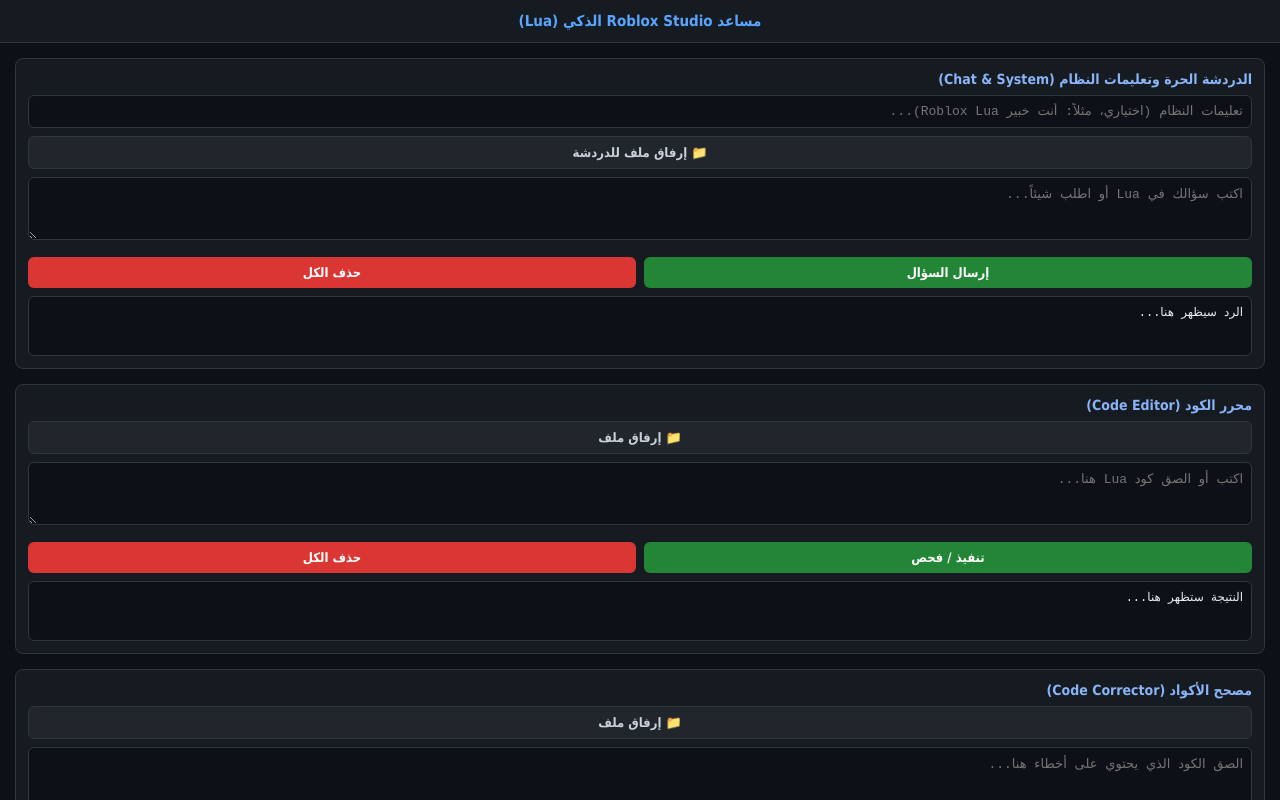
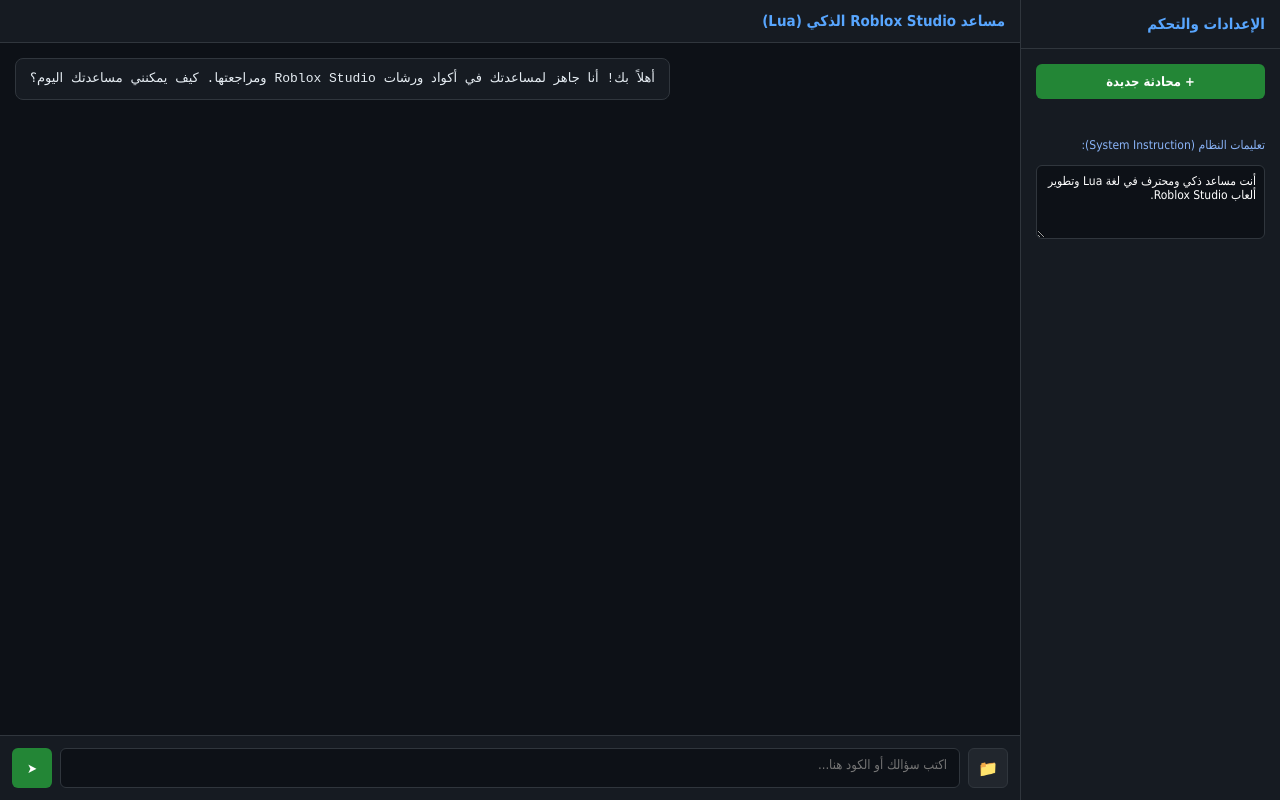
Before and after one commit to Aa0566066500/Ai_lua81, a website: page public/index.html in a window 1280 px wide. Drawn offline with Linux system fonts and the light colour scheme.

Commit message:
Update index.html

```diff
--- a/public/index.html
+++ b/public/index.html
@@ -6,181 +6,200 @@
     <title>مساعد Roblox Studio الذكي</title>
     <style>
         * { box-sizing: border-box; margin: 0; padding: 0; font-family: Tahoma, sans-serif; }
-        body { background-color: #0d1117; color: #c9d1d9; height: 100vh; display: flex; flex-direction: column; overflow: hidden; }
+        body { background-color: #0d1117; color: #c9d1d9; height: 100vh; display: flex; overflow: hidden; }
 
-        header { background: #161b22; padding: max(12px, env(safe-area-inset-top)) 15px 12px 15px; text-align: center; border-bottom: 1px solid #30363d; flex-shrink: 0; z-index: 10; }
-        header h1 { font-size: 15px; color: #58a6ff; font-weight: bold; }
+        /* القائمة الجانبية */
+        .sidebar { width: 260px; background: #161b22; border-left: 1px solid #30363d; display: flex; flex-direction: column; transition: 0.3s; z-index: 100; }
+        .sidebar-header { padding: 15px; border-bottom: 1px solid #30363d; font-weight: bold; color: #58a6ff; font-size: 15px; display: flex; justify-content: space-between; align-items: center; }
+        .sidebar-content { flex: 1; padding: 15px; overflow-y: auto; display: flex; flex-direction: column; gap: 10px; }
+        .sidebar-content label { font-size: 12px; color: #8ab4f8; margin-bottom: 3px; }
+        .sidebar-content input, .sidebar-content textarea { width: 100%; background: #0d1117; border: 1px solid #30363d; color: #fff; padding: 8px; border-radius: 6px; font-size: 12px; }
 
-        .main-container { flex: 1; overflow-y: auto; padding: 15px; display: flex; flex-direction: column; gap: 15px; }
+        .new-chat-btn { background: #238636; color: white; border: none; padding: 10px; border-radius: 6px; cursor: pointer; font-weight: bold; width: 100%; font-size: 13px; }
+        .new-chat-btn:hover { background: #2ea043; }
 
-        .section-box { background: #161b22; border: 1px solid #30363d; border-radius: 8px; padding: 12px; }
-        .section-box h3 { margin-bottom: 8px; color: #8ab4f8; font-size: 14px; }
+        /* منطقة الدردشة الرئيسية */
+        .main-chat-area { flex: 1; display: flex; flex-direction: column; background: #0d1117; height: 100vh; position: relative; }
 
-        textarea, input[type="text"], input[type="file"] { width: 100%; background: #0d1117; border: 1px solid #30363d; color: #fff; padding: 8px; border-radius: 6px; margin-bottom: 8px; resize: vertical; font-family: monospace; font-size: 13px; }
+        .chat-header { background: #161b22; padding: 12px 15px; border-bottom: 1px solid #30363d; display: flex; align-items: center; justify-content: space-between; }
+        .chat-header h2 { font-size: 15px; color: #58a6ff; }
+        .menu-toggle { background: none; border: none; color: #c9d1d9; font-size: 20px; cursor: pointer; display: none; }
 
-        .btn-group { display: flex; gap: 8px; margin-top: 5px; }
-        button { padding: 8px 12px; border: none; border-radius: 6px; cursor: pointer; font-weight: bold; font-size: 13px; }
-        .btn-green { background: #238636; color: #fff; flex: 1; }
-        .btn-green:hover { background: #2ea043; }
-        .btn-red { background: #da3633; color: #fff; flex: 1; }
-        .btn-red:hover { background: #f85149; }
+        .chat-messages { flex: 1; padding: 15px; overflow-y: auto; display: flex; flex-direction: column; gap: 15px; }
 
-        .file-preview { display: flex; align-items: center; justify-content: space-between; background: #21262d; padding: 6px 10px; border-radius: 6px; margin-bottom: 8px; font-size: 12px; border: 1px solid #30363d; }
-        .file-preview span { color: #7ee787; overflow: hidden; text-overflow: ellipsis; white-space: nowrap; max-width: 85%; }
-        .remove-file-btn { background: transparent; color: #f85149; border: none; font-size: 15px; cursor: pointer; padding: 0 5px; font-weight: bold; }
-        .remove-file-btn:hover { color: #ff7b72; }
+        .message { max-width: 80%; padding: 10px 14px; border-radius: 8px; font-size: 13px; line-height: 1.5; word-break: break-word; }
+        .user-message { background: #1f6feb; color: white; align-self: flex-start; }
+        .ai-message { background: #161b22; border: 1px solid #30363d; color: #e6edf3; align-self: flex-end; white-space: pre-wrap; font-family: monospace; }
 
-        .output-box { background: #0d1117; border: 1px solid #30363d; padding: 8px; border-radius: 6px; min-height: 60px; white-space: pre-wrap; margin-top: 8px; font-family: monospace; font-size: 12px; color: #e6edf3; }
+        /* شريط الإدخال السفلي */
+        .chat-input-area { background: #161b22; padding: 12px; border-top: 1px solid #30363d; display: flex; flex-direction: column; gap: 8px; }
+        .file-preview-bar { display: flex; align-items: center; justify-content: space-between; background: #21262d; padding: 5px 10px; border-radius: 6px; font-size: 12px; border: 1px solid #30363d; display: none; }
+        .file-preview-bar span { color: #7ee787; }
+        .remove-file { background: none; border: none; color: #f85149; font-weight: bold; cursor: pointer; font-size: 14px; }
+
+        .input-row { display: flex; gap: 8px; align-items: center; }
+        .input-row textarea { flex: 1; background: #0d1117; border: 1px solid #30363d; color: #fff; padding: 8px 12px; border-radius: 6px; resize: none; height: 40px; font-size: 13px; font-family: Tahoma, sans-serif; }
+        .icon-btn { background: #21262d; border: 1px solid #30363d; color: #c9d1d9; width: 40px; height: 40px; border-radius: 6px; cursor: pointer; display: flex; align-items: center; justify-content: center; font-size: 16px; }
+        .icon-btn:hover { background: #30363d; }
+        .send-btn { background: #238636; color: white; border: none; width: 40px; height: 40px; border-radius: 6px; cursor: pointer; display: flex; align-items: center; justify-content: center; font-weight: bold; }
+        .send-btn:hover { background: #2ea043; }
+
+        /* للشاشات الصغيرة */
+        @media (max-width: 768px) {
+            .sidebar { position: absolute; height: 100%; right: -260px; }
+            .sidebar.active { right: 0; }
+            .menu-toggle { display: block; }
+        }
     </style>
 </head>
 <body>
 
-    <header>
-        <h1>مساعد Roblox Studio الذكي (Lua)</h1>
-    </header>
+    <!-- القائمة الجانبية -->
+    <div class="sidebar" id="sidebar">
+        <div class="sidebar-header">
+            <span>الإعدادات والتحكم</span>
+        </div>
+        <div class="sidebar-content">
+            <button class="new-chat-btn" onclick="clearChat()">+ محادثة جديدة</button>
+            <br>
+            <label for="systemInstructionInput">تعليمات النظام (System Instruction):</label>
+            <textarea id="systemInstructionInput" rows="4" placeholder="مثلاً: أنت خبير في برمجة Roblox Lua وتطوير الألعاب...">أنت مساعد ذكي ومحترف في لغة Lua وتطوير ألعاب Roblox Studio.</textarea>
+        </div>
+    </div>
 
-    <div class="main-container">
-        <!-- قسم الدردشة الحرة وتعليمات النظام -->
-        <div class="section-box">
-            <h3>الدردشة الحرة وتعليمات النظام (Chat & System)</h3>
-            <input type="text" id="systemInstruction" placeholder="تعليمات النظام (اختياري، مثلاً: أنت خبير Roblox Lua)...">
-            <input type="file" id="chatFileInput" style="display:none;" onchange="handleFileSelect('chat')">
-            <button onclick="document.getElementById('chatFileInput').click()" style="background:#21262d; border:1px solid #30363d; color:#c9d1d9; width:100%; margin-bottom:8px;">📁 إرفاق ملف للدردشة</button>
-            <div id="chatFileContainer"></div>
-            <textarea id="chatMessage" placeholder="اكتب سؤالك في Lua أو اطلب شيئاً..." rows="3"></textarea>
-            <div class="btn-group">
-                <button class="btn-green" onclick="runChatAction()">إرسال السؤال</button>
-                <button class="btn-red" onclick="clearChat()">حذف الكل</button>
-            </div>
-            <div class="output-box" id="chatOutput">الرد سيظهر هنا...</div>
+    <!-- منطقة الدردشة الرئيسية -->
+    <div class="main-chat-area">
+        <div class="chat-header">
+            <button class="menu-toggle" onclick="toggleSidebar()">☰</button>
+            <h2>مساعد Roblox Studio الذكي (Lua)</h2>
+            <div style="width: 24px;"></div>
         </div>
 
-        <!-- محرر الكود -->
-        <div class="section-box">
-            <h3>محرر الكود (Code Editor)</h3>
-            <input type="file" id="editorFileInput" style="display:none;" onchange="handleFileSelect('editor')">
-            <button onclick="document.getElementById('editorFileInput').click()" style="background:#21262d; border:1px solid #30363d; color:#c9d1d9; width:100%; margin-bottom:8px;">📁 إرفاق ملف</button>
-            <div id="editorFileContainer"></div>
-            <textarea id="editorCode" placeholder="اكتب أو الصق كود Lua هنا..." rows="3"></textarea>
-            <div class="btn-group">
-                <button class="btn-green" onclick="runEditorAction()">تنفيذ / فحص</button>
-                <button class="btn-red" onclick="clearEditor()">حذف الكل</button>
-            </div>
-            <div class="output-box" id="editorOutput">النتيجة ستظهر هنا...</div>
+        <div class="chat-messages" id="chatMessages">
+            <div class="message ai-message">أهلاً بك! أنا جاهز لمساعدتك في أكواد ورشات Roblox Studio ومراجعتها. كيف يمكنني مساعدتك اليوم؟</div>
         </div>
 
-        <!-- مصحح الأكواد -->
-        <div class="section-box">
-            <h3>مصحح الأكواد (Code Corrector)</h3>
-            <input type="file" id="correctorFileInput" style="display:none;" onchange="handleFileSelect('corrector')">
-            <button onclick="document.getElementById('correctorFileInput').click()" style="background:#21262d; border:1px solid #30363d; color:#c9d1d9; width:100%; margin-bottom:8px;">📁 إرفاق ملف</button>
-            <div id="correctorFileContainer"></div>
-            <textarea id="correctorCode" placeholder="الصق الكود الذي يحتوي على أخطاء هنا..." rows="3"></textarea>
-            <div class="btn-group">
-                <button class="btn-green" onclick="runCorrectorAction()">تصحيح الكود</button>
-                <button class="btn-red" onclick="clearCorrector()">حذف الكل</button>
+        <div class="chat-input-area">
+            <div class="file-preview-bar" id="filePreviewBar">
+                <span id="fileName"></span>
+                <button class="remove-file" onclick="removeFile()">✕</button>
             </div>
-            <div class="output-box" id="correctorOutput">الكود المصحح سيظهر هنا...</div>
+            <div class="input-row">
+                <input type="file" id="fileInput" style="display:none;" onchange="handleFileSelect()">
+                <button class="icon-btn" onclick="document.getElementById('fileInput').click()" title="إرفاق ملف">📁</button>
+                <textarea id="messageInput" placeholder="اكتب سؤالك أو الكود هنا..." rows="1" onkeydown="handleKeyDown(event)"></textarea>
+                <button class="send-btn" onclick="sendMessage()">➤</button>
+            </div>
         </div>
     </div>
 
     <script>
-        let uploadedFiles = { chat: null, editor: null, corrector: null };
+        let attachedFile = null;
 
-        function handleFileSelect(type) {
-            const fileInput = document.getElementById(type + 'FileInput');
-            const container = document.getElementById(type + 'FileContainer');
-            if (fileInput.files && fileInput.files[0]) {
-                const file = fileInput.files[0];
+        function toggleSidebar() {
+            document.getElementById('sidebar').classList.toggle('active');
+        }
+
+        function handleFileSelect() {
+            const input = document.getElementById('fileInput');
+            if (input.files && input.files[0]) {
+                const file = input.files[0];
                 const reader = new FileReader();
                 reader.onload = function(e) {
-                    uploadedFiles[type] = {
+                    attachedFile = {
                         name: file.name,
                         data: e.target.result.split(',')[1],
                         mimeType: file.type || 'text/plain'
                     };
-                    container.innerHTML = `
-                        <div class="file-preview">
-                            <span>📄 ${file.name}</span>
-                            <button class="remove-file-btn" onclick="removeFile('${type}')">✕</button>
-                        </div>
-                    `;
+                    document.getElementById('fileName').innerText = '📄 ' + file.name;
+                    document.getElementById('filePreviewBar').style.display = 'flex';
                 };
                 reader.readAsDataURL(file);
             }
         }
 
-        function removeFile(type) {
-            uploadedFiles[type] = null;
-            document.getElementById(type + 'FileInput').value = '';
-            document.getElementById(type + 'FileContainer').innerHTML = '';
+        function removeFile() {
+            attachedFile = null;
+            document.getElementById('fileInput').value = '';
+            document.getElementById('filePreviewBar').style.display = 'none';
         }
 
         function clearChat() {
-            document.getElementById('chatMessage').value = '';
-            document.getElementById('systemInstruction').value = '';
-            removeFile('chat');
-            document.getElementById('chatOutput').innerText = 'الرد سيظهر هنا...';
+            document.getElementById('chatMessages').innerHTML = `
+                <div class="message ai-message">أهلاً بك! أنا جاهز لمساعدتك في أكواد ورشات Roblox Studio ومراجعتها. كيف يمكنني مساعدتك اليوم؟</div>
+            `;
+            removeFile();
         }
 
-        function clearEditor() {
-            document.getElementById('editorCode').value = '';
-            removeFile('editor');
-            document.getElementById('editorOutput').innerText = 'النتيجة ستظهر هنا...';
+        function handleKeyDown(event) {
+            if (event.key === 'Enter' && !event.shiftKey) {
+                event.preventDefault();
+                sendMessage();
+            }
         }
 
-        function clearCorrector() {
-            document.getElementById('correctorCode').value = '';
-            removeFile('corrector');
-            document.getElementById('correctorOutput').innerText = 'الكود المصحح سيظهر هنا...';
-        }
+        async function sendMessage() {
+            const inputEl = document.getElementById('messageInput');
+            const message = inputEl.value.trim();
+            const systemInstruction = document.getElementById('systemInstructionInput').value;
 
-        async function sendRequest(prompt, imageObj, systemInst, outputId) {
-            const outputEl = document.getElementById(outputId);
-            outputEl.innerText = 'جاري المعالجة...';
+            if (!message && !attachedFile) return;
+
+            const chatMessages = document.getElementById('chatMessages');
+
+            // عرض رسالة المستخدم
+            let userDisplay = message;
+            if (attachedFile) {
+                userDisplay += `\n[ملف مرفق: ${attachedFile.name}]`;
+            }
+
+            const userDiv = document.createElement('div');
+            userDiv.className = 'message user-message';
+            userDiv.innerText = userDisplay;
+            chatMessages.appendChild(userDiv);
+
+            inputEl.value = '';
+            const currentFile = attachedFile;
+            removeFile();
+            chatMessages.scrollTop = chatMessages.scrollHeight;
+
+            // إضافة رسالة "جاري الكتابة..."
+            const loadingDiv = document.createElement('div');
+            loadingDiv.className = 'message ai-message';
+            loadingDiv.innerText = 'جاري المعالجة...';
+            chatMessages.appendChild(loadingDiv);
+            chatMessages.scrollTop = chatMessages.scrollHeight;
+
             try {
                 const res = await fetch('/api/chat', {
                     method: 'POST',
                     headers: { 'Content-Type': 'application/json' },
-                    body: JSON.stringify({ message: prompt, image: imageObj, systemInstruction: systemInst })
+                    body: JSON.stringify({
+                        message: message || "قم بتحليل الملف المرفق",
+                        image: currentFile,
+                        systemInstruction: systemInstruction
+                    })
                 });
+
                 const data = await res.json();
+                chatMessages.removeChild(loadingDiv);
+
+                const aiDiv = document.createElement('div');
+                aiDiv.className = 'message ai-message';
                 if (data.success) {
-                    outputEl.innerText = data.reply;
+                    aiDiv.innerText = data.reply;
                 } else {
-                    outputEl.innerText = 'خطأ: ' + data.error;
+                    aiDiv.innerText = 'خطأ: ' + data.error;
                 }
+                chatMessages.appendChild(aiDiv);
             } catch (err) {
-                outputEl.innerText = 'حدث خطأ في الاتصال بالخادم.';
+                chatMessages.removeChild(loadingDiv);
+                const errorDiv = document.createElement('div');
+                errorDiv.className = 'message ai-message';
+                errorDiv.innerText = 'حدث خطأ في الاتصال بالخادم.';
+                chatMessages.appendChild(errorDiv);
             }
-        }
-
-        function runChatAction() {
-            const message = document.getElementById('chatMessage').value;
-            const systemInst = document.getElementById('systemInstruction').value;
-            if (!message && !uploadedFiles.chat) {
-                alert('الرجاء كتابة رسالة أو إرفاق ملف أولاً.');
-                return;
-            }
-            sendRequest(message || "تحليل الملف المرفق", uploadedFiles.chat, systemInst, 'chatOutput');
-        }
-
-        function runEditorAction() {
-            const code = document.getElementById('editorCode').value;
-            if (!code && !uploadedFiles.editor) {
-                alert('الرجاء كتابة كود أو إرفاق ملف أولاً.');
-                return;
-            }
-            sendRequest("قم بمراجعة وتحليل كود Roblox Lua التالي:\n" + code, uploadedFiles.editor, "أنت خبير محترف في برمجة Roblox Lua وتطوير الألعاب.", 'editorOutput');
-        }
-
-        function runCorrectorAction() {
-            const code = document.getElementById('correctorCode').value;
-            if (!code && !uploadedFiles.corrector) {
-                alert('الرجاء كتابة كود أو إرفاق ملف للتصحيح.');
-                return;
-            }
-            sendRequest("قم بتصحيح الأخطاء البرمجية في كود Roblox Lua التالي وإرجاع الكود الصحيح فقط مع شرح بسيط:\n" + code, uploadedFiles.corrector, "أنت خبير في تصحيح أكواد Roblox Lua وإصلاح الأخطاء بدقة.", 'correctorOutput');
+            chatMessages.scrollTop = chatMessages.scrollHeight;
         }
     </script>
 </body>
```
